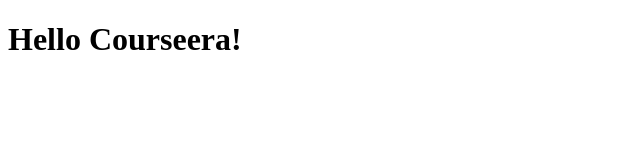
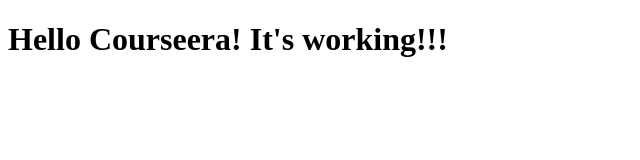
Before and after one commit to sitaram4/courseera-test2, a plain HTML site: page site/index.html in a window 1280 px wide. Shown: the whole page, without its empty margins (0-640 px from the left). Drawn offline with Linux system fonts and the light colour scheme.

Commit message:
Small addition to our page.

```diff
--- a/site/index.html
+++ b/site/index.html
@@ -5,6 +5,6 @@
 	</title>
 </head>
 <body>
-<h1>Hello Courseera!</h1>
+<h1>Hello Courseera! It's working!!!</h1>
 </body>
 </html>
```
